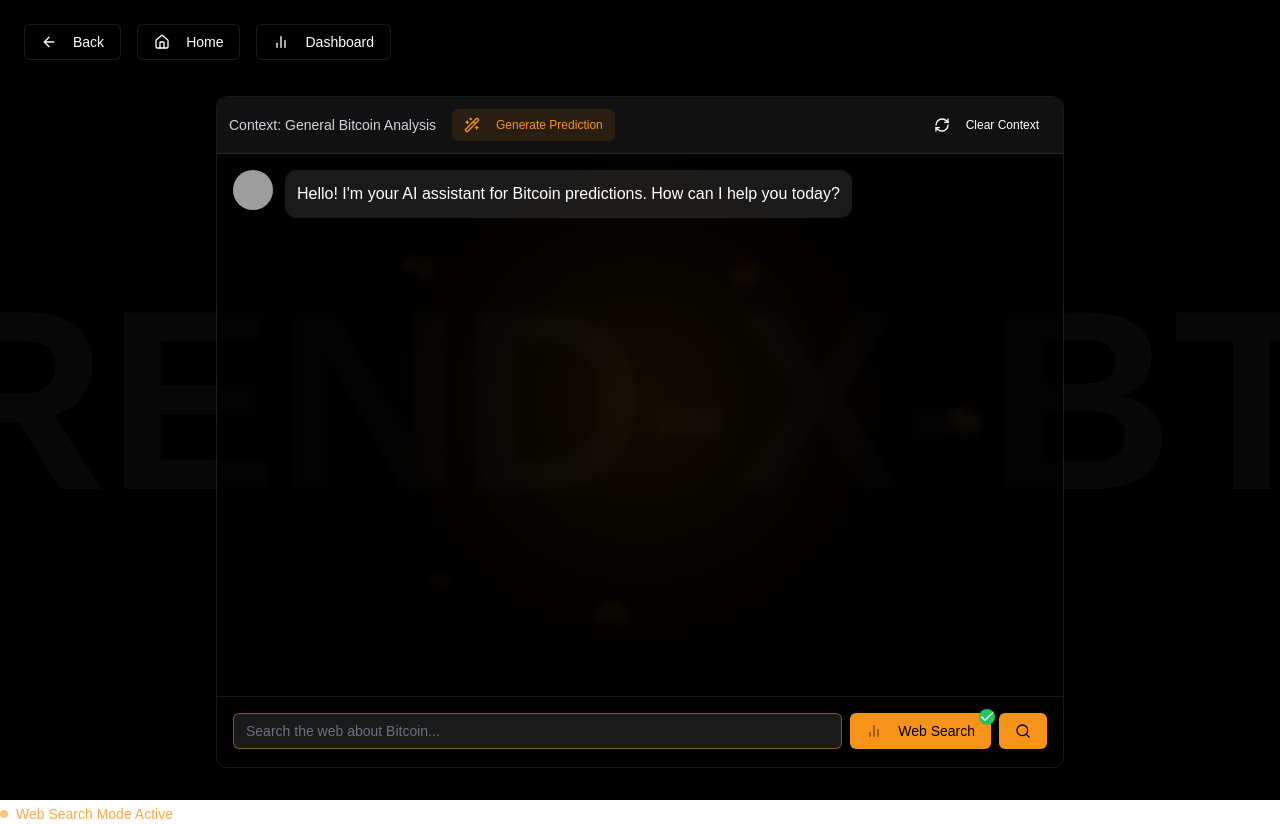
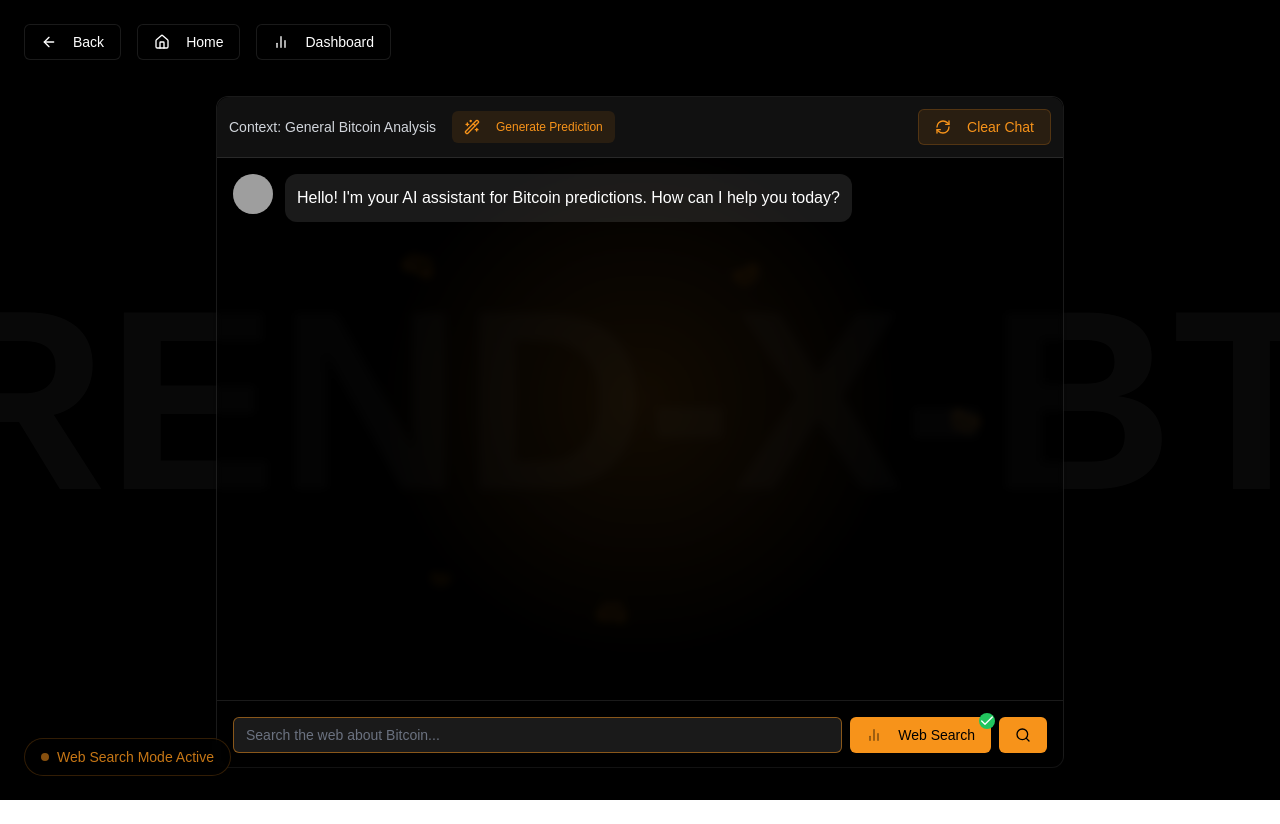
Before and after one commit to mustafahk27/Trend-X-BTC-UI, a Next.js app: page /chatbot in a window 1280 px wide. Both pictures are taken after a click on the button "Web Search". After the commit the page ends 800 px from the top, so only its background shows below. Built offline with nearby package versions, Linux system fonts and the light colour scheme; grey boxes are pictures that could not be loaded; what @tavily/core would draw is missing.

Commit message:
web search mode fixed

```diff
--- a/src/pages/chatbot.tsx
+++ b/src/pages/chatbot.tsx
@@ -321,12 +321,12 @@ export default function ChatbotPage() {
               </Link>
             </div>
             <Button
+              onClick={clearContext}
               variant="ghost"
-              size="sm"
-              onClick={clearContext}
-              className="text-white hover:text-gray-200 transition-transform transform hover:scale-105"
+              className="bg-[#F7931A]/10 hover:bg-[#F7931A]/20 text-[#F7931A] border border-[#F7931A]/20"
             >
-              <RefreshCw className="h-4 w-4 mr-2" />Clear Context
+              <RefreshCw className="h-4 w-4 mr-2" />
+              Clear Chat
             </Button>
           </motion.div>
 
@@ -519,7 +519,7 @@ export default function ChatbotPage() {
         <motion.div
           initial={{ opacity: 0, y: 5 }}
           animate={{ opacity: 1, y: 0 }}
-          className="absolute -bottom-6 left-0 text-sm text-[#F7931A]/80 flex items-center gap-2"
+          className="fixed bottom-6 left-6 z-50 text-sm text-[#F7931A]/80 flex items-center gap-2 bg-black/50 backdrop-blur-sm py-2 px-4 rounded-full border border-[#F7931A]/20"
         >
           <div className="w-2 h-2 bg-[#F7931A] rounded-full animate-pulse" />
           Web Search Mode Active
```
